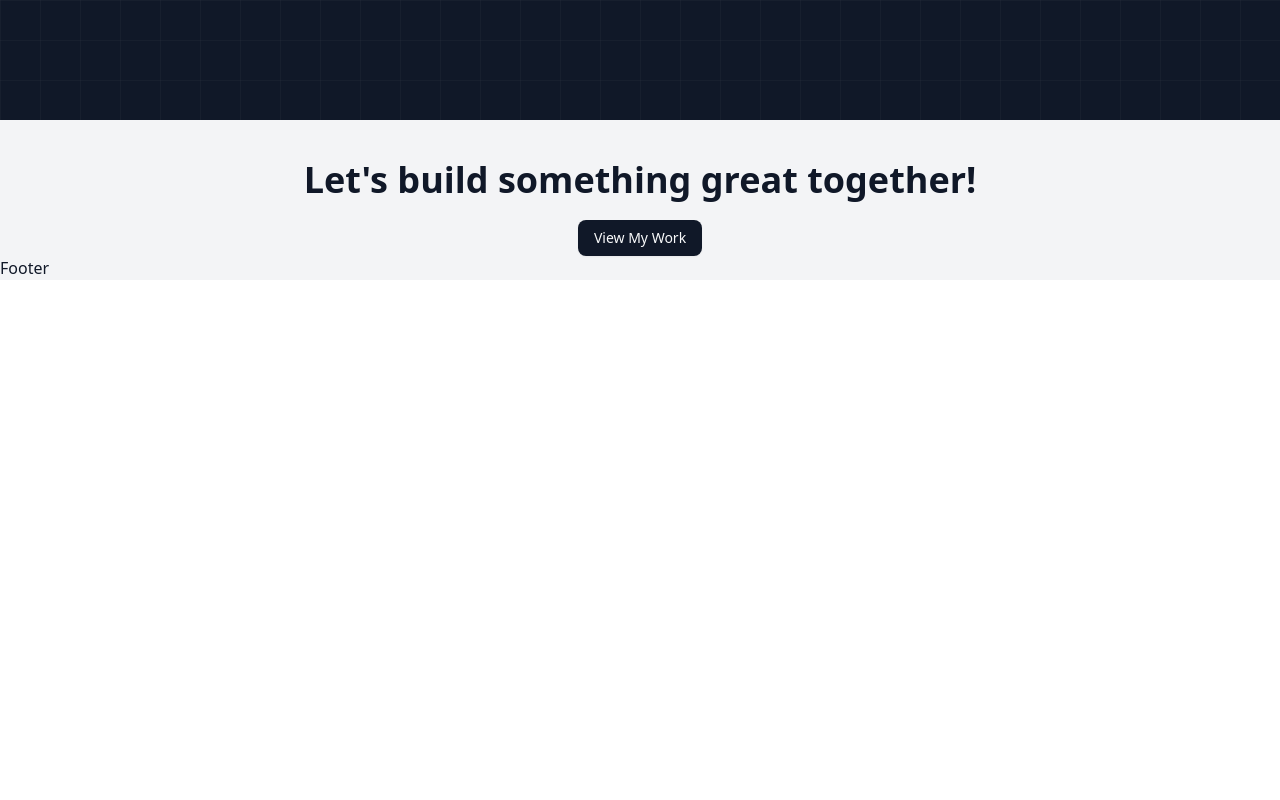
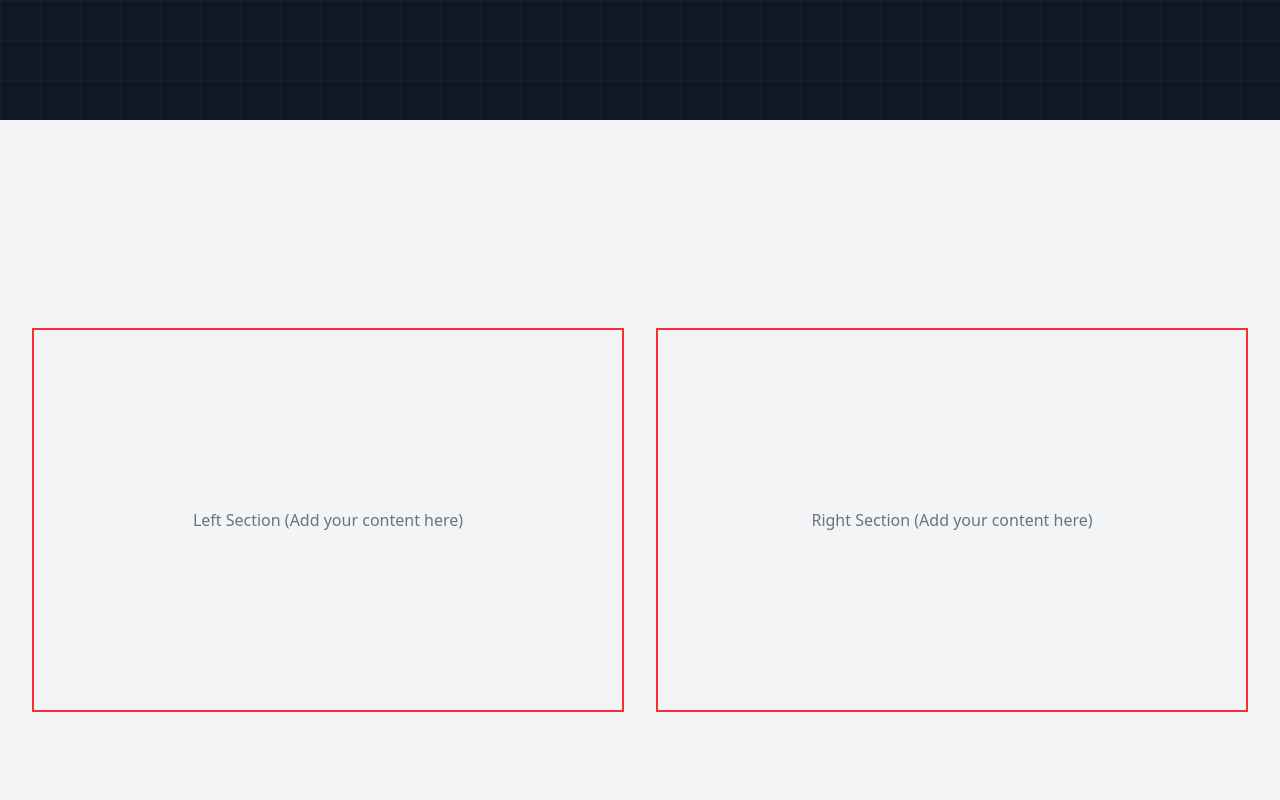
Before and after one commit to vishalcoderathore/wify-portfolio, a Next.js app: page / in a window 1280 px wide. Shown: the part 680-1480 px from the top of the page. Before the commit the page ends 960 px from the top, so only its background shows below. Built offline with nearby package versions, Linux system fonts and the light colour scheme.

Commit message:
Made navbar absolute, added placeholder objective section

```diff
--- a/src/app/page.tsx
+++ b/src/app/page.tsx
@@ -1,4 +1,5 @@
 import { Button } from '@/components/ui/button';
+import Objective from '@/components/objective';
 import Footer from '@/components/footer';
 import Navbar from '@/components/navbar';
 import Hero from '@/components/hero';
@@ -7,12 +8,13 @@ export default function HomePage() {
   return (
     <main className="bg-gray-100 dark:bg-gray-900 text-gray-900 dark:text-white">
       {/* Navbar */}
-      <Navbar />
+      {/*<Navbar />*/}
 
-      {/* Hero Section (w-full to take full width) */}
-      <div className="w-full">
-        <Hero />
-      </div>
+      {/* Hero Section */}
+      <Hero />
+
+      {/* Objective Section */}
+      <Objective />
 
       {/* Call to Action */}
       <section className="text-center mt-10">
--- a/src/components/hero.tsx
+++ b/src/components/hero.tsx
@@ -2,6 +2,7 @@
 
 import { motion, useMotionValue, useSpring } from 'framer-motion';
 import { Button } from '@/components/ui/button';
+import Navbar from '@/components/navbar';
 import Link from 'next/link';
 
 export default function Hero() {
@@ -20,6 +21,8 @@ export default function Hero() {
   };
 
   return (
+    <>
+      <Navbar />
       <section
         className="relative w-full h-screen flex flex-col items-center justify-center text-center bg-gray-900 overflow-hidden"
         onMouseMove={handleMouseMove}>
@@ -79,5 +82,6 @@ export default function Hero() {
           </Link>
         </motion.div>
       </section>
+    </>
   );
 }
--- a/src/components/navbar.tsx
+++ b/src/components/navbar.tsx
@@ -10,7 +10,7 @@ export default function Navbar() {
   const [isOpen, setIsOpen] = useState(false);
 
   return (
-    <nav className="w-full fixed top-0 left-0 z-50 bg-transparent text-white">
+    <nav className="w-full absolute top-0 left-0 z-50 bg-transparent text-white">
       <div className="container mx-auto flex justify-between items-center py-4 px-6">
         {/* Animated Brand Name */}
         <Link href="/" className="cursor-pointer">
--- /dev/null
+++ b/src/components/objective.tsx
@@ -0,0 +1,20 @@
+'use client';
+import { ReactElement } from 'react';
+
+export default function Objective(): ReactElement {
+  return (
+    <section className="w-full min-h-screen flex flex-col md:flex-row items-center justify-center gap-8 p-8 bg-gray-100 pattern-bg">
+      {/* Left Div */}
+      <div className="w-full md:w-1/2 h-96 border-2 border-red-500 flex items-center justify-center">
+        {/* Left Content Goes Here */}
+        <p className="text-gray-500">Left Section (Add your content here)</p>
+      </div>
+
+      {/* Right Div */}
+      <div className="w-full md:w-1/2 h-96 border-2 border-red-500 flex items-center justify-center">
+        {/* Right Content Goes Here */}
+        <p className="text-gray-500">Right Section (Add your content here)</p>
+      </div>
+    </section>
+  );
+}
```
Lines whose indentation alone changed are shown as unchanged.
